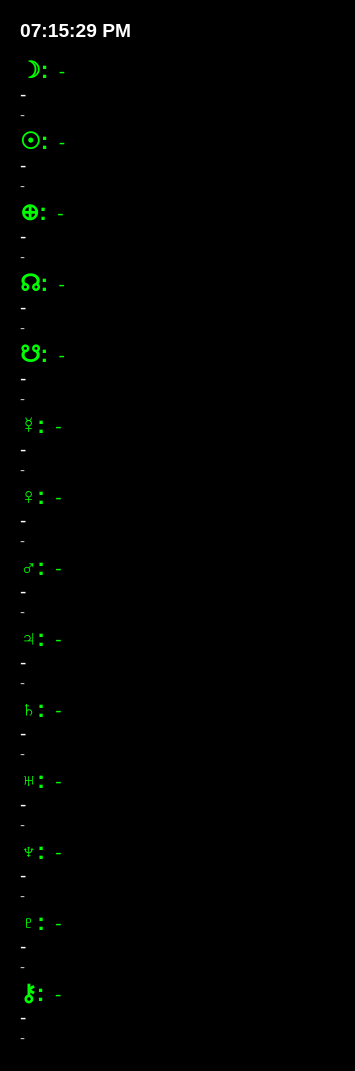
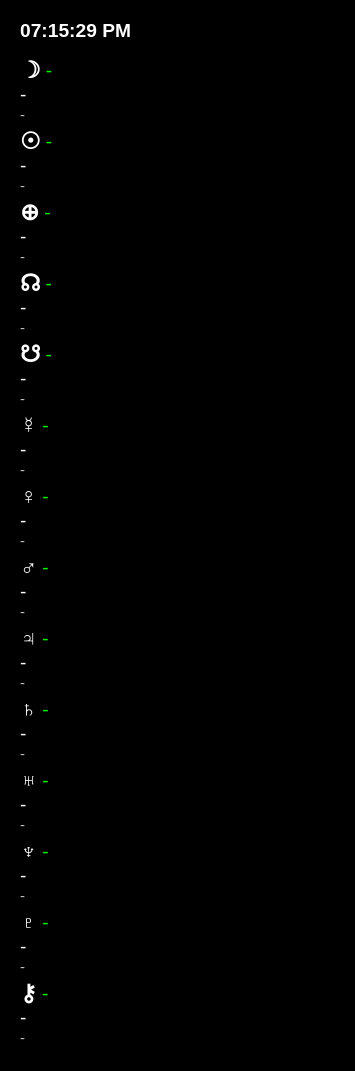
Before and after one commit to tutucea/celestial-forecast, an Electron app: page index.html in a window 355 px wide. Drawn offline with Linux system fonts and the light colour scheme; no server answers.

Commit message:
Update index.html

```diff
--- a/index.html
+++ b/index.html
@@ -25,26 +25,36 @@
         text-align: left;
     }
     .countdown {
+        display: flex;
+        align-items: center;
         color: #00ff00; /* Green for countdown visibility */
+    }
+    .countdown-container {
+        display: inline-flex;
+        align-items: center;
+        gap: 8px; /* Matches renderer1.js styling */
+    }
+    .clickable-countdown {
+        cursor: pointer;
+    }
+    .clickable-countdown:hover {
+        color: #aaeaff; /* Light blue on hover, matches renderer1.js */
     }
     .next-activation {
         font-size: 15px;
         color: #bbbbbb; /* Light grey color */
     }
-
-    /* Styles for clickable Planet Symbols */
     h2 {
         font-size: 1.2em;
         margin: 0;
-        display: inline-block;
         font-weight: bold;
         margin-right: 5px;
     }
-
     .planet-title {
         cursor: pointer;
         color: white; /* Default color */
         transition: color 0.3s ease; /* Smooth transition for color */
+        display: inline; /* Ensure inline with countdown */
     }
     .planet-title:hover {
         color: #7ab3ff; /* Light blue on hover */
@@ -60,7 +70,8 @@
 
     <div id="moon" class="planet-section">
         <div class="countdown">
-            <h2>☽:</h2> <span id="moon-countdown-timer">-</span>
+            <h2 class="planet-title">☽</h2>
+            <div id="moon-countdown-timer" class="clickable-countdown countdown-container">-</div>
         </div>
         <div class="current-activation">
             <span id="moon-current-activation">-</span>
@@ -72,7 +83,8 @@
 
     <div id="sun" class="planet-section">
         <div class="countdown">
-            <h2>☉:</h2> <span id="sun-countdown-timer">-</span>
+            <h2 class="planet-title">☉</h2>
+            <div id="sun-countdown-timer" class="clickable-countdown countdown-container">-</div>
         </div>
         <div class="current-activation">
             <span id="sun-current-activation">-</span>
@@ -84,7 +96,8 @@
 
     <div id="earth" class="planet-section">
         <div class="countdown">
-            <h2>⊕:</h2> <span id="earth-countdown-timer">-</span>
+            <h2 class="planet-title">⊕</h2>
+            <div id="earth-countdown-timer" class="clickable-countdown countdown-container">-</div>
         </div>
         <div class="current-activation">
             <span id="earth-current-activation">-</span>
@@ -96,7 +109,8 @@
 
     <div id="nodes" class="planet-section">
         <div class="countdown">
-            <h2>☊:</h2> <span id="nodes-countdown-timer">-</span>
+            <h2 class="planet-title">☊</h2>
+            <div id="nodes-countdown-timer" class="clickable-countdown countdown-container">-</div>
         </div>
         <div class="current-activation">
             <span id="nodes-current-activation">-</span>
@@ -108,7 +122,8 @@
 
     <div id="southnode" class="planet-section">
         <div class="countdown">
-            <h2>☋:</h2> <span id="southnode-countdown-timer">-</span>
+            <h2 class="planet-title">☋</h2>
+            <div id="southnode-countdown-timer" class="clickable-countdown countdown-container">-</div>
         </div>
         <div class="current-activation">
             <span id="southnode-current-activation">-</span>
@@ -120,7 +135,8 @@
 
     <div id="mercury" class="planet-section">
         <div class="countdown">
-            <h2>☿:</h2> <span id="mercury-countdown-timer">-</span>
+            <h2 class="planet-title">☿</h2>
+            <div id="mercury-countdown-timer" class="clickable-countdown countdown-container">-</div>
         </div>
         <div class="current-activation">
             <span id="mercury-current-activation">-</span>
@@ -132,7 +148,8 @@
 
     <div id="venus" class="planet-section">
         <div class="countdown">
-            <h2>♀:</h2> <span id="venus-countdown-timer">-</span>
+            <h2 class="planet-title">♀</h2>
+            <div id="venus-countdown-timer" class="clickable-countdown countdown-container">-</div>
         </div>
         <div class="current-activation">
             <span id="venus-current-activation">-</span>
@@ -144,7 +161,8 @@
 
     <div id="mars" class="planet-section">
         <div class="countdown">
-            <h2>♂:</h2> <span id="mars-countdown-timer">-</span>
+            <h2 class="planet-title">♂</h2>
+            <div id="mars-countdown-timer" class="clickable-countdown countdown-container">-</div>
         </div>
         <div class="current-activation">
             <span id="mars-current-activation">-</span>
@@ -156,7 +174,8 @@
 
     <div id="jupiter" class="planet-section">
         <div class="countdown">
-            <h2>♃:</h2> <span id="jupiter-countdown-timer">-</span>
+            <h2 class="planet-title">♃</h2>
+            <div id="jupiter-countdown-timer" class="clickable-countdown countdown-container">-</div>
         </div>
         <div class="current-activation">
             <span id="jupiter-current-activation">-</span>
@@ -168,7 +187,8 @@
 
     <div id="saturn" class="planet-section">
         <div class="countdown">
-            <h2>♄:</h2> <span id="saturn-countdown-timer">-</span>
+            <h2 class="planet-title">♄</h2>
+            <div id="saturn-countdown-timer" class="clickable-countdown countdown-container">-</div>
         </div>
         <div class="current-activation">
             <span id="saturn-current-activation">-</span>
@@ -180,7 +200,8 @@
 
     <div id="uranus" class="planet-section">
         <div class="countdown">
-            <h2>♅:</h2> <span id="uranus-countdown-timer">-</span>
+            <h2 class="planet-title">♅</h2>
+            <div id="uranus-countdown-timer" class="clickable-countdown countdown-container">-</div>
         </div>
         <div class="current-activation">
             <span id="uranus-current-activation">-</span>
@@ -192,7 +213,8 @@
 
     <div id="neptune" class="planet-section">
         <div class="countdown">
-            <h2>♆:</h2> <span id="neptune-countdown-timer">-</span>
+            <h2 class="planet-title">♆</h2>
+            <div id="neptune-countdown-timer" class="clickable-countdown countdown-container">-</div>
         </div>
         <div class="current-activation">
             <span id="neptune-current-activation">-</span>
@@ -204,7 +226,8 @@
 
     <div id="pluto" class="planet-section">
         <div class="countdown">
-            <h2>♇:</h2> <span id="pluto-countdown-timer">-</span>
+            <h2 class="planet-title">♇</h2>
+            <div id="pluto-countdown-timer" class="clickable-countdown countdown-container">-</div>
         </div>
         <div class="current-activation">
             <span id="pluto-current-activation">-</span>
@@ -216,7 +239,8 @@
 
     <div id="chiron" class="planet-section">
         <div class="countdown">
-            <h2>⚷:</h2> <span id="chiron-countdown-timer">-</span>
+            <h2 class="planet-title">⚷</h2>
+            <div id="chiron-countdown-timer" class="clickable-countdown countdown-container">-</div>
         </div>
         <div class="current-activation">
             <span id="chiron-current-activation">-</span>
```
